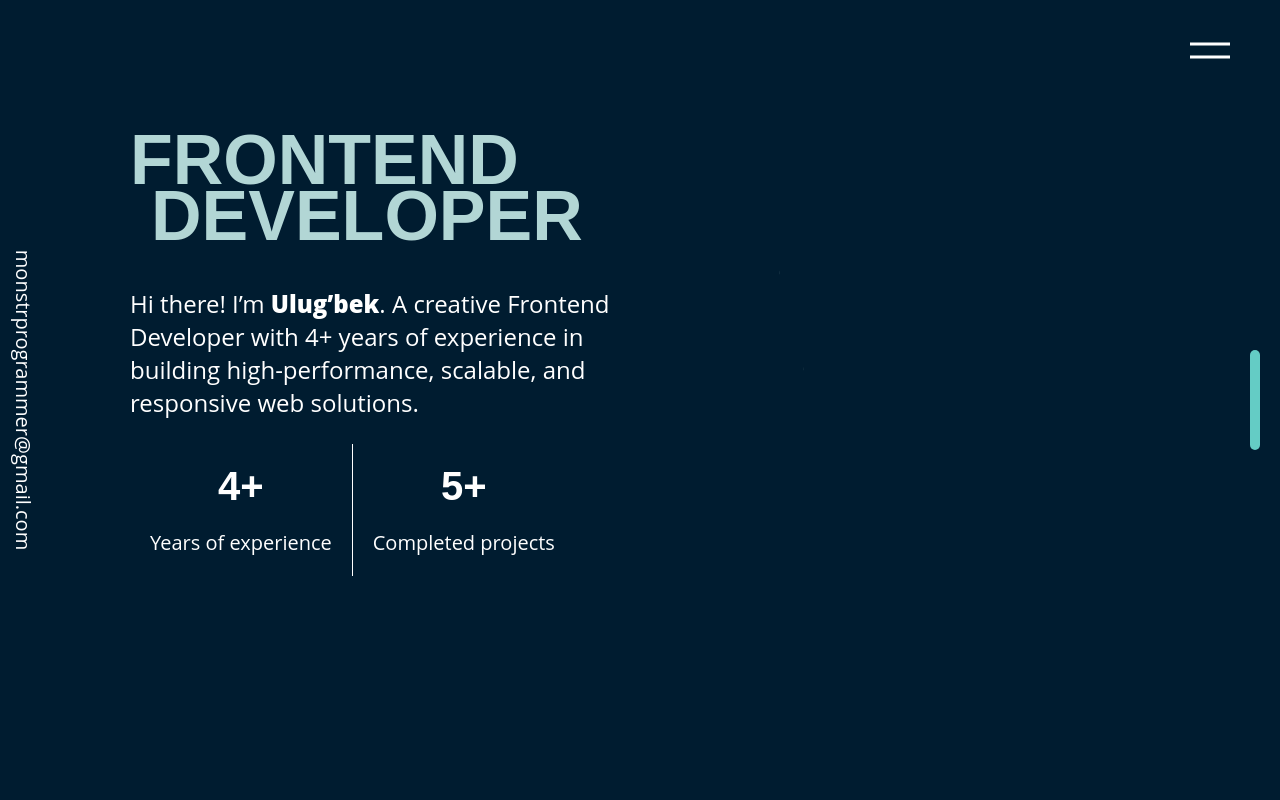
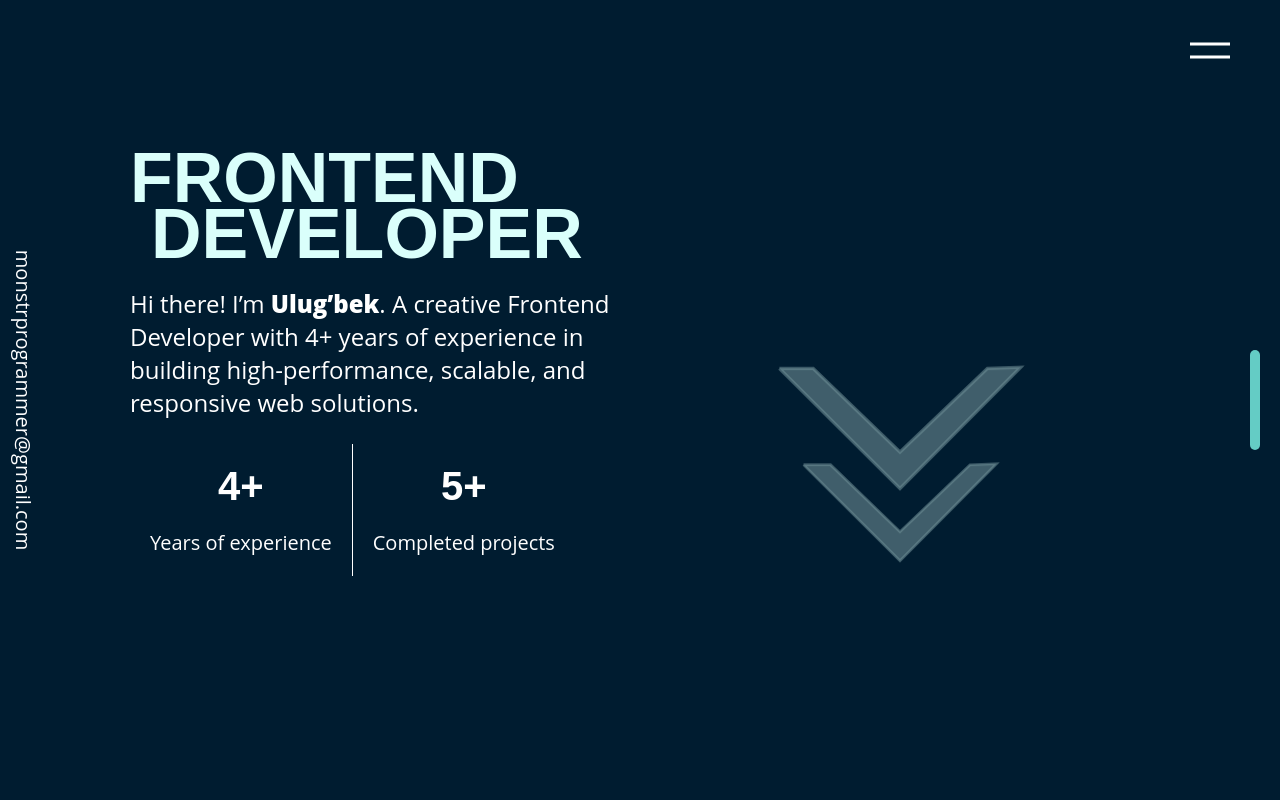
Before and after one commit to DeadMonstr/portfolio, a React (Create React App) app: page / in a window 1280 px wide. Shown: the top 800 px of the page. Built offline with nearby package versions, Linux system fonts and the light colour scheme; a web font is replaced by a local one.

Commit message:
fixed down animation

```diff
--- a/src/entities/home/ui/main/Main.tsx
+++ b/src/entities/home/ui/main/Main.tsx
@@ -15,7 +15,7 @@ export const Main = () => {
     const text2 = React.useRef<HTMLDivElement>(null)
     const text3 = React.useRef<HTMLDivElement>(null)
     const down = React.useRef<HTMLDivElement>(null)
-
+    const svg = React.useRef<(SVGPathElement | null)[]>([])
 
 
     useGSAP(() => {
@@ -32,7 +32,8 @@ export const Main = () => {
             // scale: 0.9,
             y: -60,
             opacity: 0.4,
-            duration: 2
+            duration: 2,
+
         })
 
         gsap.to(text2.current, {
@@ -65,15 +66,42 @@ export const Main = () => {
         })
 
 
-        gsap.to(down.current, {
-            stagger: 0.1,
+
+
+
+
+
+    }, [])
+
+    useGSAP(() => {
+
+        const tl = gsap.timeline({
+            repeat: -1,
+            scrub: 1
+        })
+
+        tl.fromTo(svg.current, {
+            strokeDashoffset: "591.8250732421875px",
+            fill: "transparent",
+            repeat: -1,
+        },{
+            strokeDashoffset: 0,
+            fill: "rgb(218, 255, 251)",
+            stagger: 0.3,
+            duration: 4
+        })
+
+        tl.to(down.current, {
+            // stagger: 0.1,
             // scale: 0.9,
             y: 200,
-            opacity: 0.4,
+            opacity: 0,
             duration: 6,
             // delay: 6,
-            repeat: -1
+            // repeat: -1
         })
+
+
     },[])
 
 
@@ -85,7 +113,8 @@ export const Main = () => {
                         <h1>FRONTEND</h1>
                         <h1>DEVELOPER</h1>
                     </div>
-                    <p ref={text2} className={cls.desc}>Hi there! I’m <span>Ulug’bek</span>. A creative Frontend Developer with 4+ years of experience in building
+                    <p ref={text2} className={cls.desc}>Hi there! I’m <span>Ulug’bek</span>. A creative Frontend
+                        Developer with 4+ years of experience in building
                         high-performance, scalable, and responsive web solutions.</p>
                     <div ref={text3} className={cls.exp}>
                         <div className={cls.item}>
@@ -100,16 +129,24 @@ export const Main = () => {
                 </Col>
                 <Col span={6} tablet={4} mobile={12}>
                     <div ref={down} className={cls.scrollDown}>
-                        <svg  viewBox="0 0 227 115" fill="none"
+                        <svg viewBox="0 0 227 115" fill="none"
                              xmlns="http://www.w3.org/2000/svg">
-                            <path id="Vector 5"
+                            <path
+                                ref={(el) => {
+                                    svg.current[0] = el
+                                }}
+                                id="Vector 5"
                                 d="M4 3.05012H5.04535H34.7063L113.5 79L192.873 3.05012L223 2L113.5 112L4 3.05012Z"
                                 fill="#DAFFFB" fillOpacity="0.6" stroke="#DAFFFB" strokeOpacity="0.6"
                                 strokeWidth="3" className={cls.svgElem1}></path>
                         </svg>
-                        <svg  viewBox="0 0 227 115" fill="none"
+                        <svg viewBox="0 0 227 115" fill="none"
                              xmlns="http://www.w3.org/2000/svg">
-                            <path id="Vector 5"
+                            <path
+                                id="Vector 5"
+                                ref={(el) => {
+                                    svg.current[1] = el
+                                }}
                                 d="M4 3.05012H5.04535H34.7063L113.5 79L192.873 3.05012L223 2L113.5 112L4 3.05012Z"
                                 fill="#DAFFFB" fillOpacity="0.6" stroke="#DAFFFB" strokeOpacity="0.6"
                                 strokeWidth="3" className={cls.svgElem1}></path>
--- a/src/entities/home/ui/main/main.module.sass
+++ b/src/entities/home/ui/main/main.module.sass
@@ -103,10 +103,10 @@
       stroke-dashoffset: 591.8250732421875px
       stroke-dasharray: 591.8250732421875px
       fill: transparent
-      -webkit-transition: stroke-dashoffset 10s cubic-bezier(0.47, 0, 0.745, 0.715) 0s, fill 0.7s cubic-bezier(0.47, 0, 0.745, 0.715) 0.8s
-      transition: stroke-dashoffset 10s cubic-bezier(0.47, 0, 0.745, 0.715) 0s , fill 0.7s cubic-bezier(0.47, 0, 0.745, 0.715) 0.8s
-      -webkit-animation: animate 6s cubic-bezier(0.47, 0, 0.745, 0.715) infinite
-      animation: animate 6s cubic-bezier(0.47, 0, 0.745, 0.715) infinite
+      //-webkit-transition: stroke-dashoffset 10s cubic-bezier(0.47, 0, 0.745, 0.715) 0s, fill 0.7s cubic-bezier(0.47, 0, 0.745, 0.715) 0.8s
+      //transition: stroke-dashoffset 10s cubic-bezier(0.47, 0, 0.745, 0.715) 0s , fill 0.7s cubic-bezier(0.47, 0, 0.745, 0.715) 0.8s
+      //-webkit-animation: animate 6s cubic-bezier(0.47, 0, 0.745, 0.715) infinite
+      //animation: animate 6s cubic-bezier(0.47, 0, 0.745, 0.715) infinite
       &:last-child
         margin-top: -6rem
     @media only screen and (max-width: 768px)
@@ -115,20 +115,20 @@
         width: 30rem
         &:last-child
           width: 25rem
-    //svg.active .svg-elem-1
-    //  stroke-dashoffset: 0
-    //  fill: rgb(218, 255, 251)
+    svg.active .svg-elem-1
+      stroke-dashoffset: 0
+      fill: rgb(218, 255, 251)
 
 
 
 
 
-
-@keyframes animate
-
-  from
-    stroke-dashoffset: 591.8250732421875px
-    fill: transparent
-  to
-    stroke-dashoffset: 0
-    fill: rgb(218, 255, 251)
+//
+//@keyframes animate
+//
+//  from
+//    stroke-dashoffset: 591.8250732421875px
+//    fill: transparent
+//  to
+//    stroke-dashoffset: 0
+//    fill: rgb(218, 255, 251)
```
Lines whose indentation alone changed are shown as unchanged.
